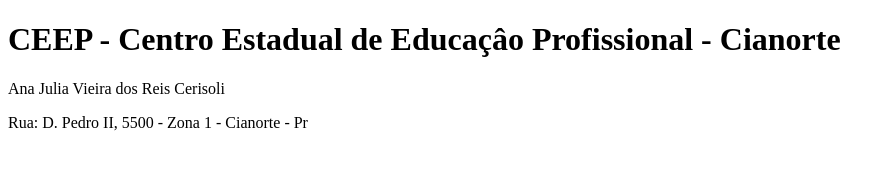
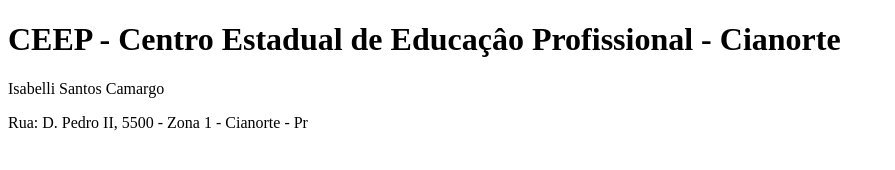
Before and after one commit to isabellis2/Trabalho-FrontEnd-, a plain HTML site: page index.html in a window 1280 px wide. Shown: the whole page, without its empty margins (0-895 px from the left). Drawn offline with Linux system fonts and the light colour scheme.

Commit message:
Update index.html
..

```diff
--- a/index.html
+++ b/index.html
@@ -11,7 +11,7 @@
      </header>
 
      <main>
-         <p>Ana Julia Vieira dos Reis Cerisoli</p>
+         <p>Isabelli Santos Camargo</p>
      </main>
 
      <footer>
```
